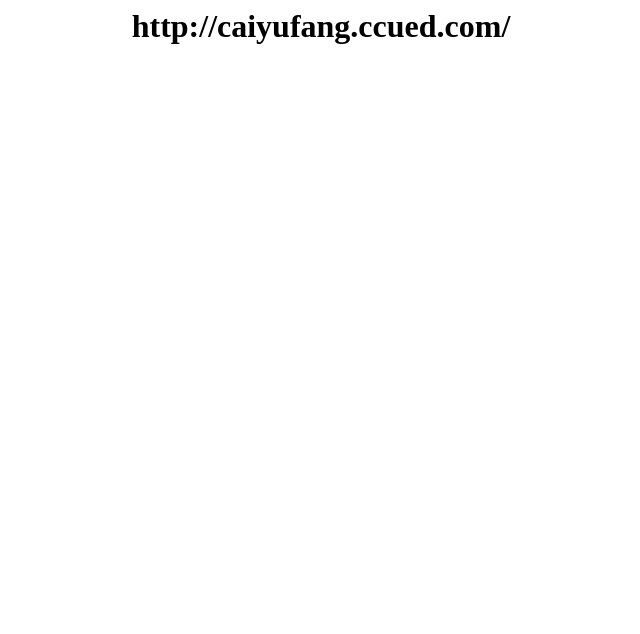
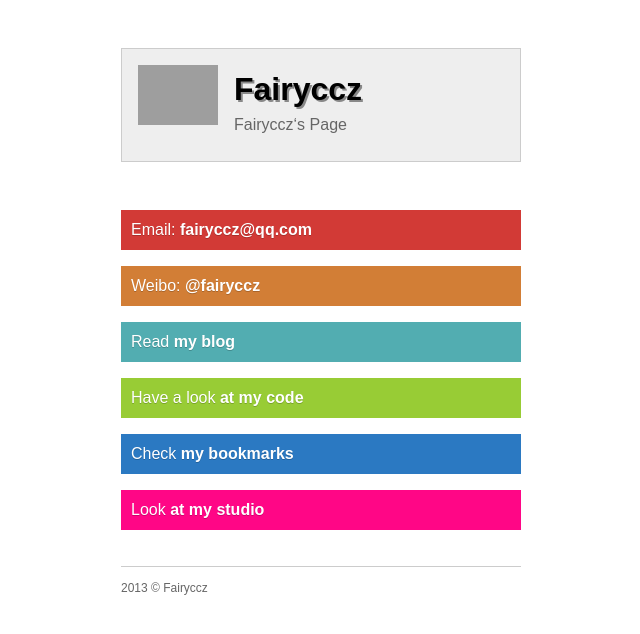
Before and after one commit to fairyccz/fairyccz.github.com, a plain HTML site: page index.html in a window 1280 px wide. Shown: the whole page, without its empty margins (319-959 px from the left). Drawn offline with Linux system fonts and the light colour scheme; grey boxes are pictures that could not be loaded.

Commit message:
Update index.html

```diff
--- a/index.html
+++ b/index.html
@@ -1 +1,49 @@
-<h1 style='text-align:center'>http://caiyufang.ccued.com/ </h1>
+<!DOCTYPE html>
+<html>
+  <head>
+    <meta charset="utf-8">
+    <title>Fairyccz</title>
+    <meta name="description" content="Personal Page of Fairyccz">
+    <meta name="author" content="Fairyccz">
+    <meta name="viewport" content="width=device-width, initial-scale=1, maximum-scale=1">
+    <style type="text/css">
+        *{margin:0;padding:0}body{font-family:'Microsoft YaHei',Arial,sans-serif;line-height:1.5;margin:0 auto;padding-top:3em;max-width:400px}#avatar{float:left;margin-right:1em;width:80px}h1{color:#000;text-shadow:2px 2px #888}#card{background-color:#eee;border:1px solid #ccc;height:80px;padding:1em}#card p{color:#666}#links{list-style-type:none;margin-top:3em}#links li{margin-top:1em}#links a{color:#fff;display:block;text-decoration:none;text-shadow:0 1px 0 rgba(0,0,0,0.2);padding:.5em 10px;width:380px}#links a.a{background-color:#D23A36}#links a.b{background-color:#D27E36}#links a.c{background-color:#52ADB1}#links a.d{background-color:#98CC35}#links a.e{background-color:#2B79C2}#links a.f{background-color:#FF0686}#links a div{float:right;opacity:0}#links a:hover div{opacity:1}#footer{border-top:1px solid #ccc;color:#666;font-size:12px;margin-top:3em;padding-top:1em}
+    </style>
+  </head>
+  <body>
+    <div id="card">
+      <img id="avatar" alt="" src="http://img4.duitang.com/uploads/item/201210/15/20121015100729_ddBz8.jpeg">
+      <h1 itemprop="name">Fairyccz</h1>
+      <p>Fairyccz‘s Page</p>
+    </div>
+    <ul id="links">
+      <li><a href="mailto:fairyccz@qq.com" class="a" rel="nofollow" itemprop="email">
+        Email: <strong>fairyccz@qq.com</strong>
+        <div>&rarr;</div>
+      </a></li>
+      <li><a href="#" class="b" rel="nofollow" itemprop="url">
+        Weibo: <strong>@fairyccz</strong>
+        <div>&rarr;</div>
+      </a></li>
+      <li><a href="http://www.juev.ru" class="c" rel="nofollow" itemprop="url">
+        Read <strong>my blog</strong>
+        <div>&rarr;</div>
+      </a></li>
+      <li><a href="#" class="d" rel="nofollow" itemprop="url">
+        Have a look <strong>at my code</strong>
+        <div>&rarr;</div>
+      </a></li>
+      <li><a href="#" class="e" rel="nofollow" itemprop="url">
+        Check <strong>my bookmarks</strong>
+        <div>&rarr;</div>
+      </a></li>
+      <li><a href="http://www.ccued.com/?Fairyccz" class="f" rel="nofollow" itemprop="url">
+        Look <strong>at my studio</strong>
+        <div>&rarr;</div>
+      </a></li>
+    </ul>
+    <div id="footer">
+      2013 © Fairyccz
+    </div>
+  </body>
+</html>
```
